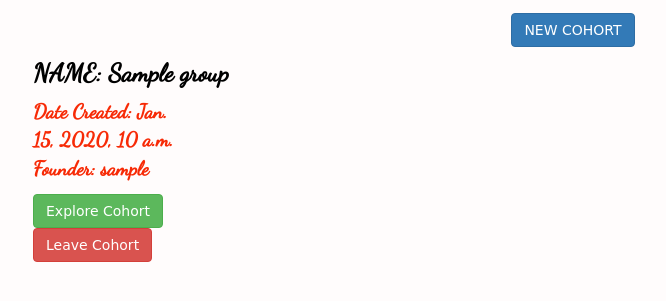
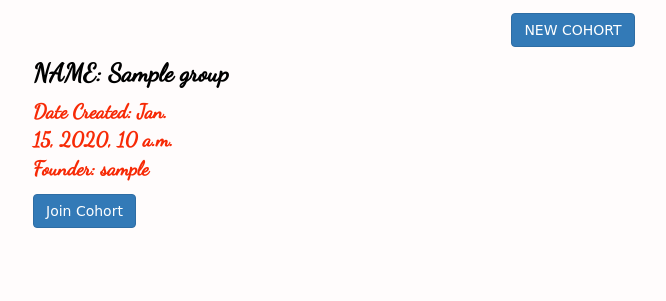
Before and after one commit to DebbieElabonga/Alumni-Platform, a Django app: page / in a window 1280 px wide. Shown: the part 283-584 px from the top of the page, without its empty margins (67-733 px from the left). Run offline with Django 3.2, Linux system fonts and the light colour scheme; a user stored in the database is signed in; tables that the repository leaves empty hold one stand-in row (values such as "Sample post"); some libraries are stand-ins or nearby versions.

Commit message:
correct the add cohort view function

```diff
--- a/app/templates/index.html
+++ b/app/templates/index.html
@@ -46,12 +46,12 @@
                             </div>
                         </div>
                         <div style="padding-top:1%;padding-bottom:1%">
-                            {% if request.user.profile.neighbourhood == hood %}
+                            {% if request.user.profile.group == group %}
                             <a class="btn btn-success btn-small" href="">Explore Cohort</a>
                                 <br>
-                            <a class="btn btn-danger" href="">Leave Cohort</a>
-                            {% elif not request.user.profile.neighbourhood %}
-                            <a class="btn btn-primary" href="">Join Cohort</a>
+                            <a class="btn btn-danger" href="{% url 'leave-cohort' group.id %}">Leave Cohort</a>
+                            {% elif not request.user.profile.group %}
+                            <a class="btn btn-primary" href="{% url 'joincohort' group.id %}">Join Cohort</a>
                             {% endif %}
                         </div>
                     </div>
--- a/app/urls.py
+++ b/app/urls.py
@@ -3,6 +3,7 @@ from django.conf.urls.static import static
 from django.conf.urls import url
 from django.contrib.auth import views as auth_views
 from . import views
+from django.urls import path
 
 
 urlpatterns=[
@@ -12,6 +13,8 @@ urlpatterns=[
     url('logout/',auth_views.LogoutView.as_view(), name='logout'),
     url('profile/', views.profile, name='profile'),
     url('new-cohort/', views.cohort, name='new-cohort'),
+    path('joincohort/<id>', views.join_cohort, name='joincohort'),
+    path('leave_cohort/<id>', views.leave_cohort, name='leave-cohort'),
 ]
 if settings.DEBUG:
   urlpatterns+=static(settings.MEDIA_URL, document_root = settings.MEDIA_ROOT)
--- a/app/views.py
+++ b/app/views.py
@@ -1,6 +1,6 @@
-from app.models import Group
+from app.models import Group, UserProfile
 from app.forms import CohortForm, SignupForm, UserProfileForm
-from django.shortcuts import render
+from django.shortcuts import render, get_object_or_404
 from django.contrib.auth import login, authenticate
 from django.shortcuts import redirect
 from django.contrib.auth.decorators import login_required
@@ -47,6 +47,9 @@ def cohort(request):
             group.creator = request.user
             group.date_created = dt.datetime.now()
             group.save()
+            group.members.add(UserProfile.objects.get(user=request.user))
+            group.members.add(request.POST.get('admin'))
+            group.save()
             messages.success(request, 'A new Cohort has been created')
             return redirect('index')
         else:
@@ -55,3 +58,19 @@ def cohort(request):
     else:
         form = CohortForm()
     return render(request, 'cohort.html', {'form': form})
+
+@login_required(login_url='/accounts/login/')
+def join_cohort(request, id):
+    group = get_object_or_404(Group, id=id)
+    request.owner.profile.group = group
+    request.owner.profile.save()
+    return redirect('index')
+
+@login_required(login_url='/accounts/login/')
+def leave_cohort(request, id):
+    group = get_object_or_404(Group, id=id)
+    request.owner.profile.group = None
+    request.owner.profile.save()
+    messages.success(
+        request, 'Success! You have succesfully exited this Cohort ')
+    return redirect('index')
```
